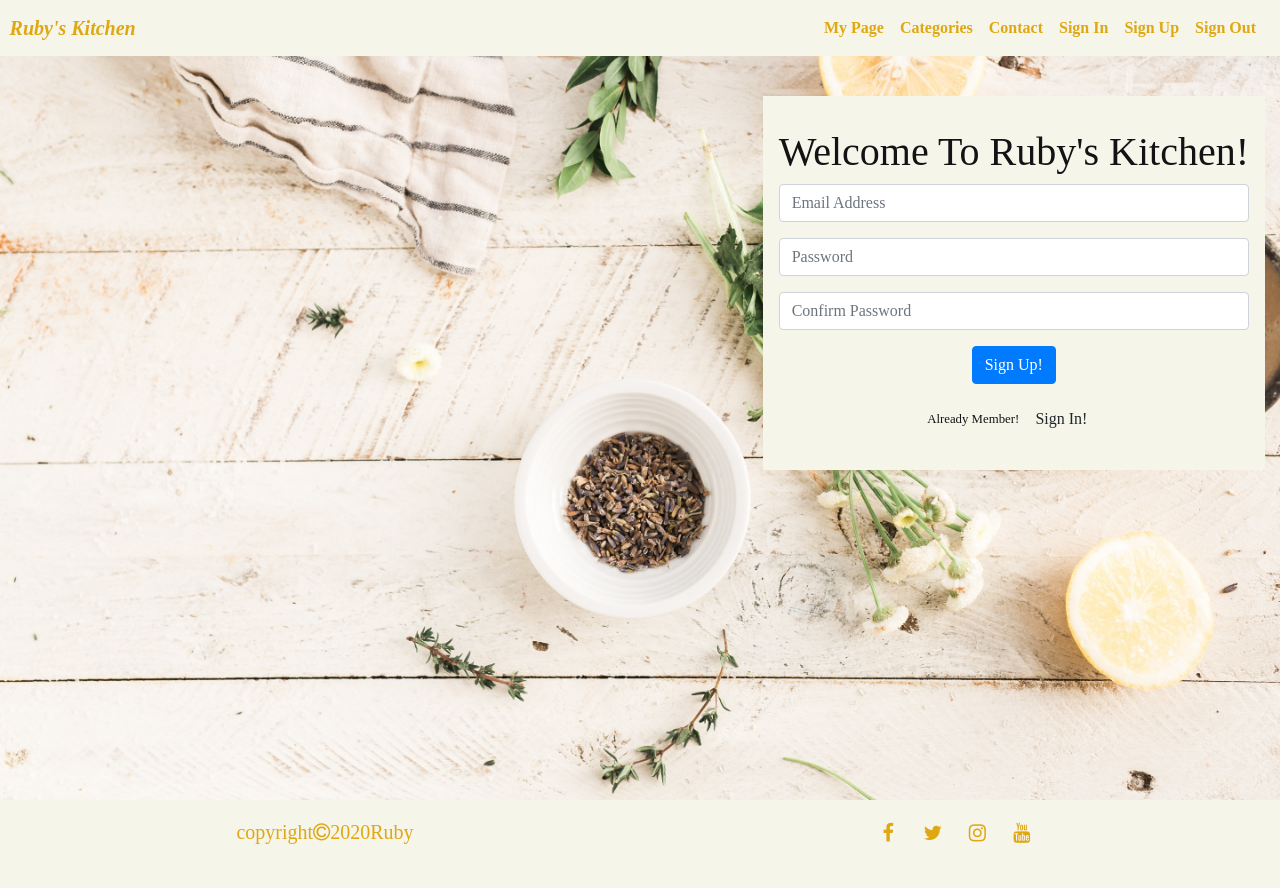
After one commit to RubySrivastava/ms3-recipe, a Flask app: page /signup in a window 1280 px wide. The commit adds this page. Run offline with Flask 2, Linux system fonts and the light colour scheme; some libraries are stand-ins or nearby versions.

Commit message:
Create Sign Up Page

```diff
--- a/app.py
+++ b/app.py
@@ -36,6 +36,13 @@ def search():
     return render_template("recipes.html", recipes=recipes)
 
 
+
+@app.route("/signup")
+def signup():
+    return render_template("signup.html")
+
+
+
 @app.route("/login", methods=["GET", "POST"])
 def login():
     if request.method == "POST":
--- a/static/css/style.css
+++ b/static/css/style.css
@@ -145,7 +145,7 @@
   -moz-background-size: cover;
   -o-background-size: cover;
   background-size: cover;
-  background-color: #f5f5ea;
+  background-color: dimgray;
   display: flex;
   height: 100vh;
   justify-content: center;
@@ -167,3 +167,19 @@
   text-align: right;
 }
 /*End Sign in page*/
+
+/*Sign up Page*/
+.container-signup {
+  background: url("../image/signup.jpg") no-repeat bottom right;
+  -webkit-background-size: cover;
+  -moz-background-size: cover;
+  -o-background-size: cover;
+  background-size: cover;
+  background-color: dimgray;
+  display: flex;
+  height: 100vh;
+  justify-content: right;
+  position: relative;
+}
+
+/*End Sign up Page*/
--- a/templates/base.html
+++ b/templates/base.html
@@ -65,7 +65,7 @@
                             <a class="nav-link " href="{{url_for ('login') }}">Sign In</a>
                         </li>
                         <li class="nav-item">
-                            <a class="nav-link " href="#">Sign Up</a>
+                            <a class="nav-link " href="{{url_for ('signup') }}">Sign Up</a>
                         </li>
                         <li class="nav-item">
                             <a class="nav-link " href="#">Sign Out</a>
--- /dev/null
+++ b/templates/signup.html
@@ -0,0 +1,56 @@
+{% extends "base.html" %}
+{% block content %}
+
+<div class="page-content container-fluid container-signup img-fluid">
+      <div class="row ">
+        <div class="col-12">
+          <section class="callout login-box text-center">
+            <form>
+              <div>
+                <h1>Welcome To Ruby's Kitchen!</h1>
+              </div>
+              <div class="form-group row">
+                <div class="col-sm-12">
+                  <input type="email" class="form-control" id="inputEmail3" placeholder="Email Address"/>
+                </div>
+              </div>
+              <div class="form-group row">
+                <div class="col-sm-12">
+                  <input
+                    type="password"
+                    class="form-control"
+                    id="inputPassword2"
+                    placeholder="Password"
+                  />
+                </div>
+              </div>
+              <div class="form-group row">
+                <div class="col-sm-12">
+                  <input
+                    type="password"
+                    class="form-control"
+                    id="inputPassword3"
+                    placeholder="Confirm Password"
+                  />
+                </div>
+              </div>
+              <div class="form-group row">
+                <div class="col-sm-12">
+                  <button type="submit" class="btn btn-primary">Sign Up!</button>
+                </div>
+              </div>
+              <div >
+                <span><small>Already Member! </small></span
+                ><span
+                  ><a class="btn btn--cta" href="login.html">
+                  Sign In!
+                </a></span
+                >
+              </div>
+            </form>
+          </section>
+        </div>
+      </div>
+    </div>
+
+{% endblock %}
```
Also changed, not shown: static/image/signup.jpg (added).
